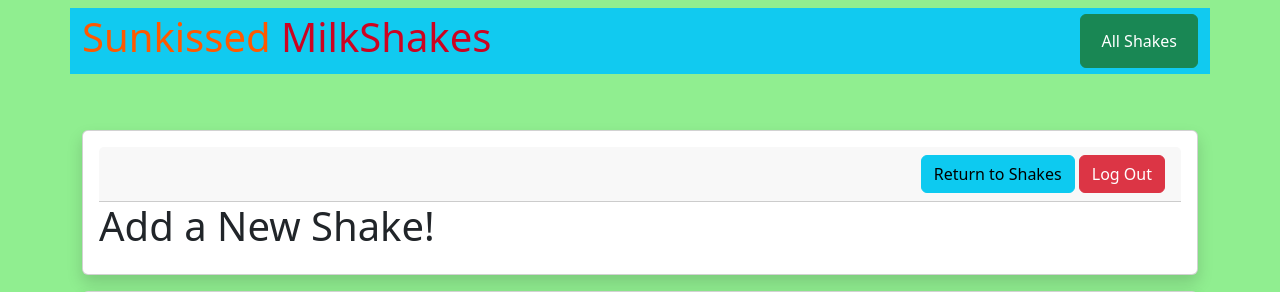
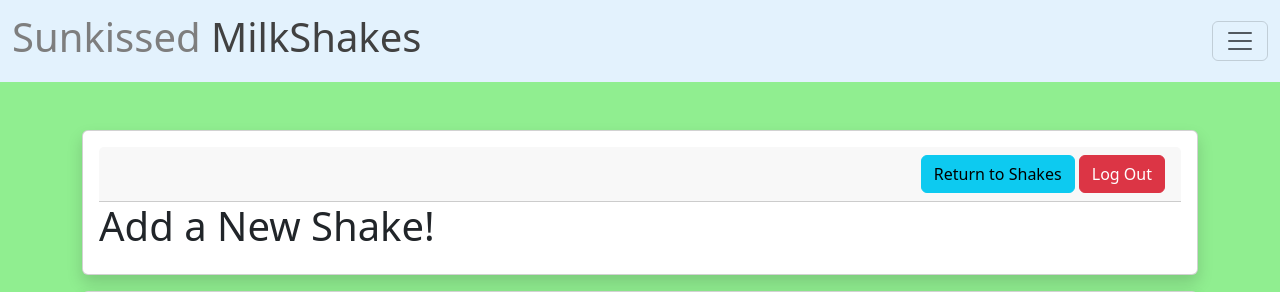
Before and after one commit to PaulDeUlloa/Sunkissed-Milkshakes-Python, a Flask app: page /shakes/new in a window 1280 px wide. Shown: the top 292 px of the page. Run offline with Flask 3, Linux system fonts and the light colour scheme; the visitor is signed in with stand-in values (Sample User, id 1); data that the repository does not hold is empty.

Commit message:
navbar updated for create page

```diff
--- a/flask_app/templates/new_shake.html
+++ b/flask_app/templates/new_shake.html
@@ -8,22 +8,7 @@
     <title>Create New Shake</title>
 </head>
 <body style="background-color: lightgreen;">
-    <nav class="navbar navbar-expand-lg">
-        <div class="container" style="background-color: rgb(17,202,240);">
-            <a class="navbar-brand" href="/shakes"><h1 style="color:rgb(255, 89, 0);">Sunkissed <span style="color:rgb(205, 3, 33);">MilkShakes</span></h1></a>
-            <button class="navbar-toggler" type="button" data-bs-toggle="collapse" data-bs-target="#navbarNav"
-                aria-controls="navbarNav" aria-expanded="false" aria-label="Toggle navigation">
-                <span class="navbar-toggler-icon"></span>
-            </button>
-            <div class="collapse navbar-collapse" id="navbarNav">
-                <ul class="navbar-nav ms-auto">
-                    <li class="nav-item">
-                        <button type="submit" class="btn btn-success"><a style="color: white;" class="nav-link active" aria-current="page" href="/shakes">All Shakes</a></button>
-                    </li>
-                </ul>
-            </div>
-        </div>
-    </nav>
+    {% include "shared/navbar.html" %}
     <div class="container">
         <div class="row pt-5">
             <div class="col">
```
